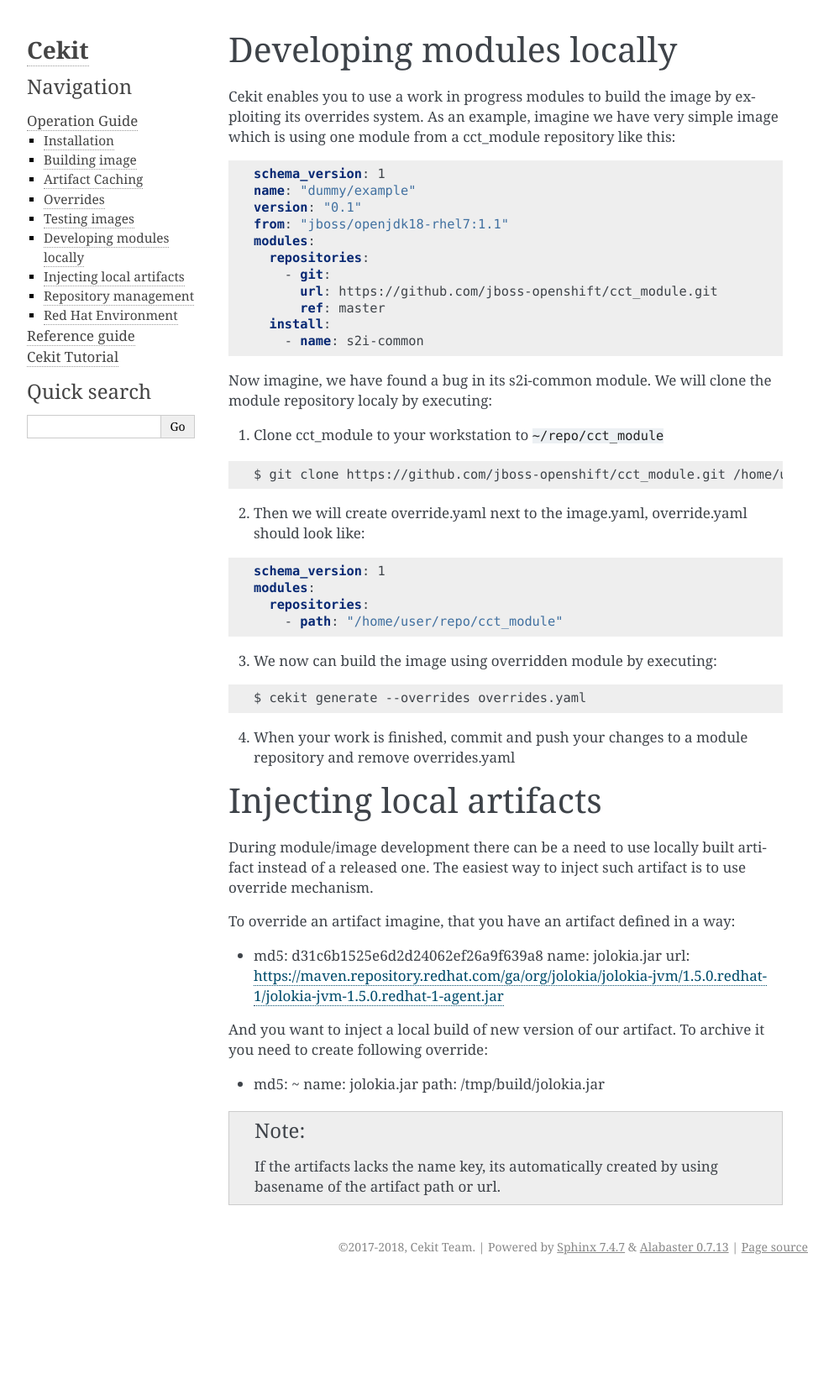
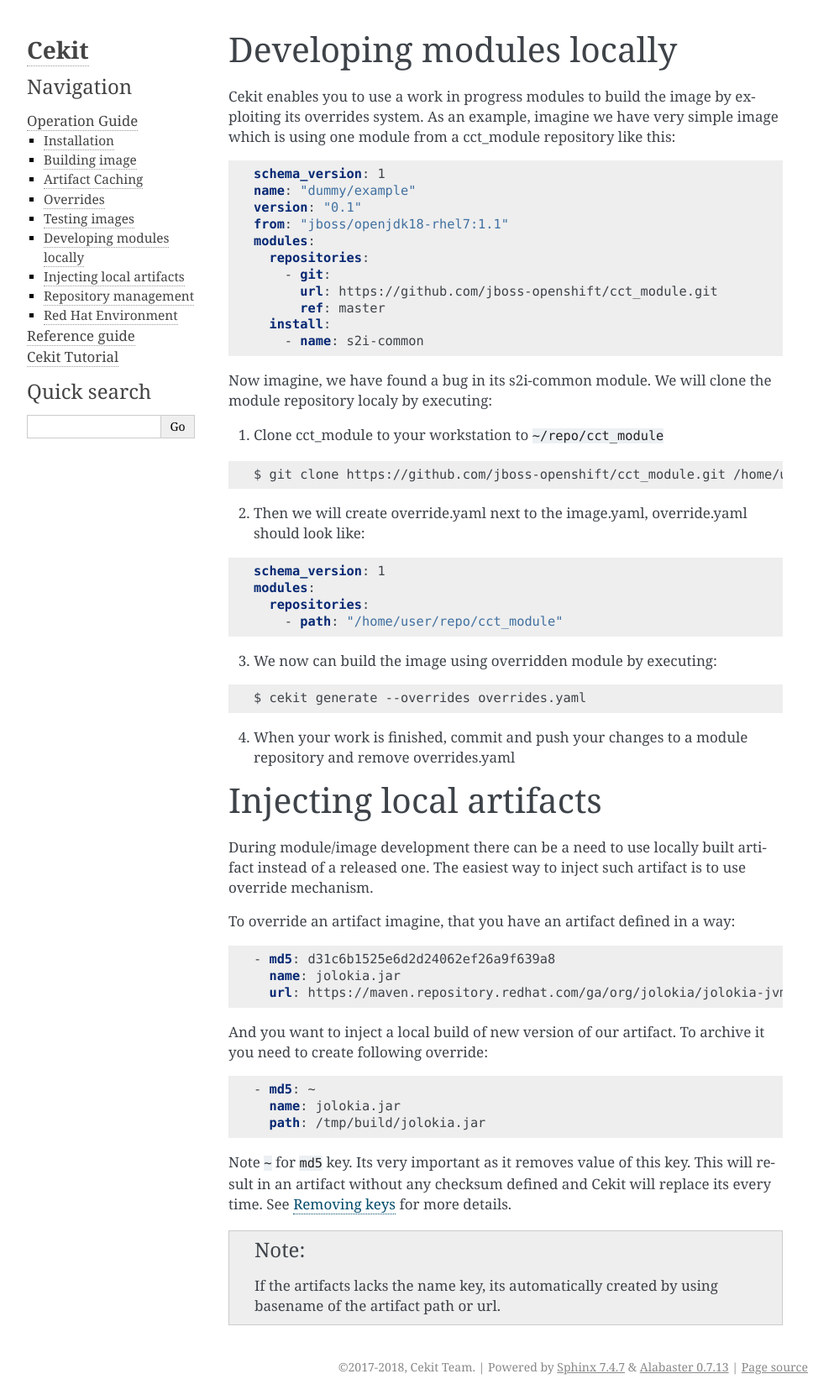
Before and after one commit to cekit/cekit, a Sphinx documentation site: the page built from docs/local_development.rst, in a window 1280 px wide. Shown: the whole page at 84% size, without its empty margins (148-1141 px from the left). Built offline with Sphinx 7.4.7, drawn with Linux system fonts in a browser that asks for light colours; before the commit the page ends 1524 px from its top, so only the background shows below that.

Commit message:
updated docs with description why md5 key is removed in local artifact injection

```diff
--- a/docs/local_development.rst
+++ b/docs/local_development.rst
@@ -54,17 +54,19 @@
 
 .. code:: yaml
 
-- md5: d31c6b1525e6d2d24062ef26a9f639a8
-  name: jolokia.jar
-  url: https://maven.repository.redhat.com/ga/org/jolokia/jolokia-jvm/1.5.0.redhat-1/jolokia-jvm-1.5.0.redhat-1-agent.jar
+	  - md5: d31c6b1525e6d2d24062ef26a9f639a8
+	    name: jolokia.jar
+	    url: https://maven.repository.redhat.com/ga/org/jolokia/jolokia-jvm/1.5.0.redhat-1/jolokia-jvm-1.5.0.redhat-1-agent.jar
 
 And you want to inject a local build of new version of our artifact. To archive it you need to create following override:
 
 .. code:: yaml
 
-- md5: ~
-  name: jolokia.jar
-  path: /tmp/build/jolokia.jar
+	  - md5: ~
+	    name: jolokia.jar
+	    path: /tmp/build/jolokia.jar
+
+Note ``~`` for ``md5`` key. Its very important as it removes value of this key. This will result in an artifact without any checksum defined and Cekit will replace its every time. See :ref:`Removing keys<remove_keys>` for more details.
 
 
 .. note::
--- a/docs/overrides.rst
+++ b/docs/overrides.rst
@@ -149,8 +149,11 @@
 	  - name: "FOO"
 	    value: "new value"
 
+
+.. _remove_keys:
+
 Removing keys
-^^^^^^^^^^^^^
+---------------
 
 Overriding can result into a need of removing any key from a descriptor. You can achieve this by overriding a key with a YAML null value ``~``.
 
```
